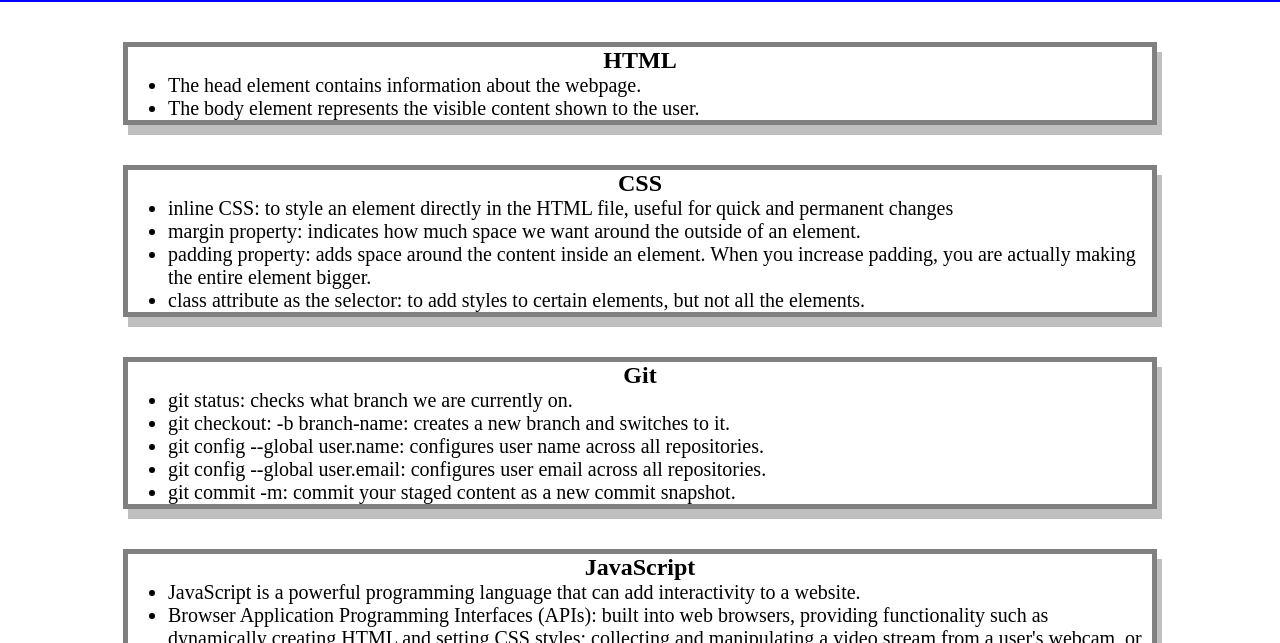
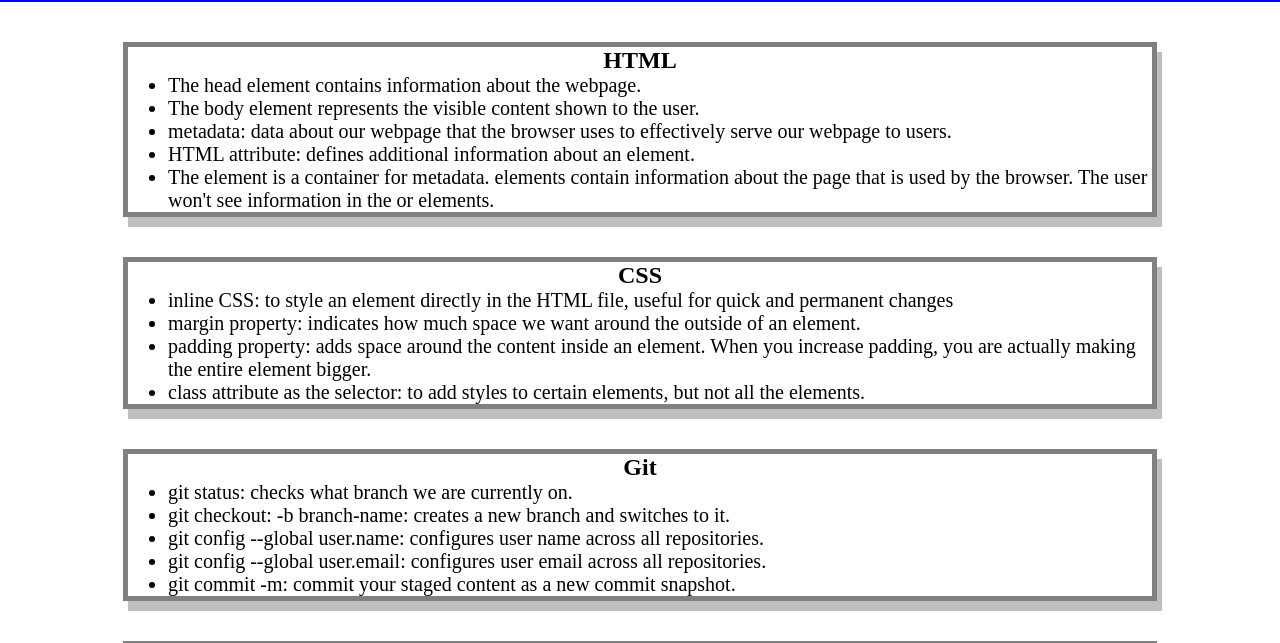
Before and after one commit to marquisegordon/prework-study-guide, a plain HTML site: page index.html in a window 1280 px wide. Shown: the part 118-761 px from the top of the page. Drawn offline with Linux system fonts and the light colour scheme.

Commit message:
updated info for HTML notes section

```diff
--- a/index.html
+++ b/index.html
@@ -19,6 +19,9 @@
         <ul>
           <li>The head element contains information about the webpage.</li>
           <li>The body element represents the visible content shown to the user.</li>
+          <li>metadata: data about our webpage that the browser uses to effectively serve our webpage to users.</li>
+          <li>HTML attribute: defines additional information about an element.</li>
+          <li>The <head> element is a container for metadata. <meta> elements contain information about the page that is used by the browser. The user won't see information in the <head> or <meta> elements.</li>
         </ul>
       </section>
 
```
